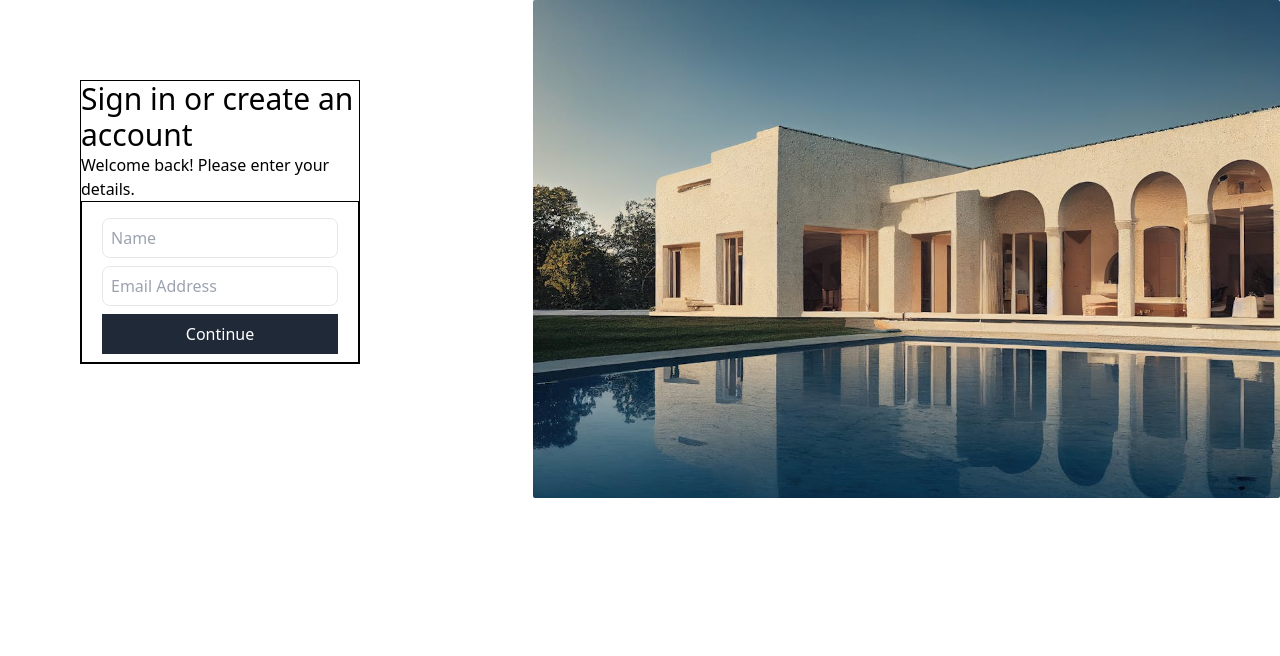
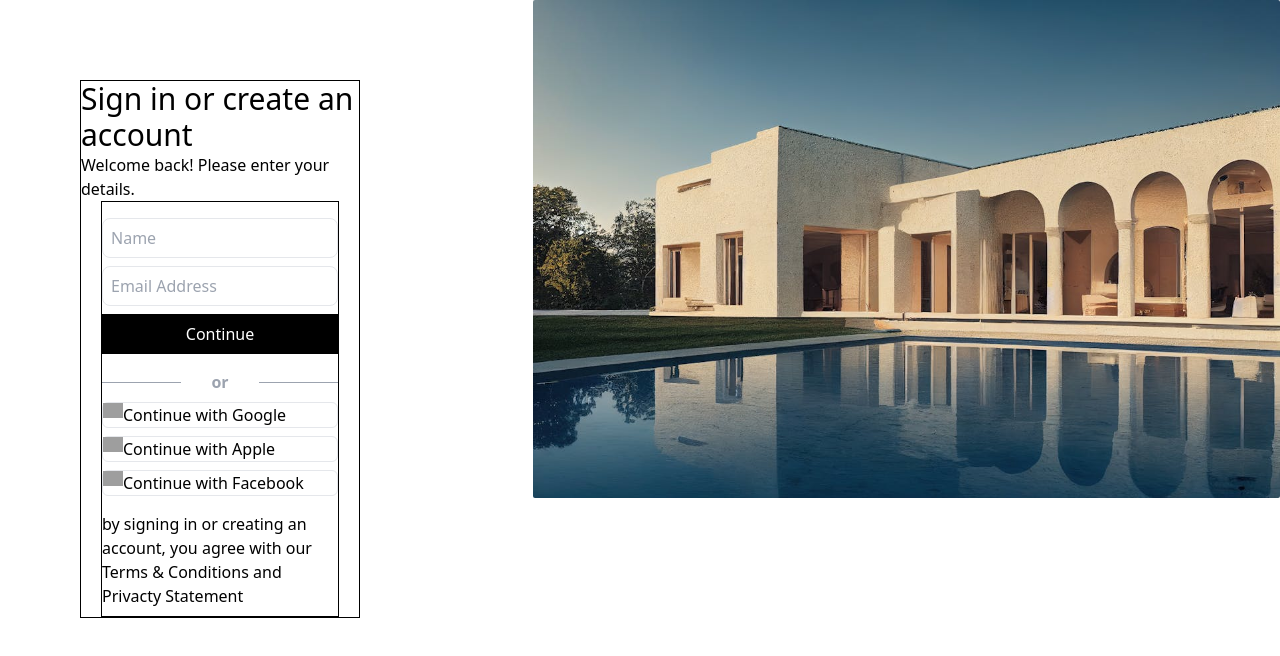
Before and after one commit to septianadip17/login-page-macenas, a React (Vite) app: page / in a window 1280 px wide. Shown: the top 656 px of the page. Built offline with nearby package versions, Linux system fonts and the light colour scheme; grey boxes are pictures that could not be loaded.

Commit message:
social network log in method

```diff
--- a/src/App.jsx
+++ b/src/App.jsx
@@ -1,4 +1,7 @@
 import rumahSatu from "/public/img/rumah1.jpeg";
+import googleIcon from "/public/icons/google.svg";
+import facebookIcon from "/public/icons/facebook.svg";
+import appleIcon from "/public/icons/apple.svg";
 
 function App() {
   return (
@@ -11,8 +14,8 @@ function App() {
               Sign in or create an account
             </h1>
             <p className="">Welcome back! Please enter your details.</p>
-            <div className="border-black border py-2">
-              <form className="mx-5" action="">
+            <div className="mx-5 border-black border py-2">
+              <form className="" action="">
                 <input
                   className="w-full border my-2 h-10 p-2 rounded-lg"
                   type="text"
@@ -23,8 +26,52 @@ function App() {
                   type="email"
                   placeholder="Email Address"
                 />
-                <button className="w-full  py-2 text-white font-medium text-md bg-gray-800 hover:bg-gray-900" type="button">Continue</button>
+                <button
+                  className="w-full  py-2 text-white font-medium text-md bg-black hover:bg-gray-700"
+                  type="button"
+                >
+                  Continue
+                </button>
+                {/* Horizontal Line */}
+                <div className="w-full mt-4 grid grid-cols-3 items-center text-gray-400">
+                  <hr className="border-gray-400" />
+                  <p className="text-center font-semibold">or</p>
+                  <hr className="border-gray-400" />
+                </div>
               </form>
+
+              {/* Social Media Sign In */}
+              <div className="grid grid-rows-3 text-center items-center">
+                <button
+                  className="w-full flex border rounded-md mt-2 text-center text-black font-medium text-md hover:bg-gray-700"
+                  type="button"
+                >
+                  <img className="w-5" src={googleIcon} alt="google icon" />
+                  Continue with Google
+                </button>
+                <button
+                  className="w-full flex border rounded-md mt-2 text-center text-black font-medium text-md hover:bg-gray-700"
+                  type="button"
+                >
+                  <img className="w-5" src={appleIcon} alt="apple icon" />
+                  Continue with Apple
+                </button>
+                <button
+                  className="w-full flex border rounded-md mt-2 text-center text-black font-medium text-md hover:bg-gray-700"
+                  type="button"
+                >
+                  <img className="w-5" src={facebookIcon} alt="facebook icon" />
+                  Continue with Facebook
+                </button>
+              </div>
+              {/* Footer */}
+              <div className="mt-4">
+                <p>
+                  by signing in or creating an account, you agree with our{" "}
+                  <span>Terms & Conditions</span> and{" "}
+                  <span className="text-bold">Privacty Statement</span>
+                </p>
+              </div>
             </div>
           </div>
         </div>
```
